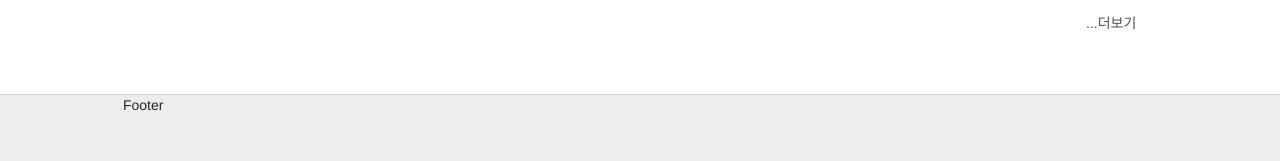
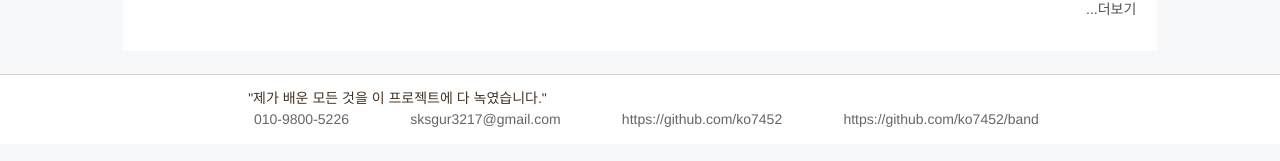
Before and after one commit to KYH9800/band, a Next.js app in the folder prepare/front/: page / in a window 1280 px wide. Shown: the part 1618-1779 px from the top of the page. Built offline with nearby package versions, Linux system fonts and the light colour scheme.

Commit message:
completed index.js / start new more page, news read page / start back server

```diff
--- a/prepare/front/components/Footer.js
+++ b/prepare/front/components/Footer.js
@@ -5,7 +5,21 @@ import { FooterWrapper } from '../style/FooterStyled';
 const Footer = () => {
   return (
     <FooterWrapper>
-      <div>Footer</div>
+      <div>
+        <span>"제가 배운 모든 것을 이 프로젝트에 다 녹였습니다."</span>
+      </div>
+      <span>
+        <a>010-9800-5226</a>
+      </span>
+      <span>
+        <a>sksgur3217@gmail.com</a>
+      </span>
+      <span>
+        <a href="https://github.com/ko7452">https://github.com/ko7452</a>
+      </span>
+      <span>
+        <a href="https://github.com/ko7452/band">https://github.com/ko7452/band</a>
+      </span>
     </FooterWrapper>
   );
 };
--- a/prepare/front/style/AppLayoutStyled.js
+++ b/prepare/front/style/AppLayoutStyled.js
@@ -7,6 +7,7 @@ export const GlobalStyle = createGlobalStyle`
 
   body {
     /* justify-content: center; */
+    background-color: #f7f8f9;
     font-family: "Helvetica", "Arial", sans-serif;
     line-height: 1.5;
     margin: 0;
@@ -15,7 +16,7 @@ export const GlobalStyle = createGlobalStyle`
 
   header {
     z-index: 1;
-    background-color: #ededed; // #fff;
+    background-color: #fff; // #fff;
     border-bottom: 1px solid #d6d3d3;
     // 메뉴바 상단 고정
     position: fixed;
@@ -34,7 +35,7 @@ export const GlobalStyle = createGlobalStyle`
   }
 
   footer {
-    background-color: #ededed;
+    background-color: #fff;
     height: 70px;
     position: relative; // footer 하단 고정
     /* transform : translateY(0%); // footer 하단 고정 */
@@ -43,6 +44,10 @@ export const GlobalStyle = createGlobalStyle`
     width: 100%;
     margin-top: 0;
     border-top: 1px solid #d6d3d3;
+    // mobile
+    @media (max-width: 767px) {
+      display: none;
+    }
   }
   `;
 
--- a/prepare/front/style/FooterStyled.js
+++ b/prepare/front/style/FooterStyled.js
@@ -3,4 +3,23 @@ import styled from 'styled-components';
 export const FooterWrapper = styled.div`
   max-width: 1034px;
   margin: 0 auto;
+  padding: 1% 0% 1.5% 1%;
+  text-align: center;
+  color: #432;
+  div {
+    text-align: left;
+    padding: 0% 11%;
+  }
+  span a {
+    color: #666;
+    padding: 0% 3%;
+    user-select: none;
+    :hover {
+      color: black;
+      text-decoration: underline;
+    }
+    :active {
+      color: #666;
+    }
+  }
 `;
--- a/prepare/front/style/HomePageNewsStyled.js
+++ b/prepare/front/style/HomePageNewsStyled.js
@@ -29,7 +29,10 @@ export const Nav = styled.nav`
       color: black;
     }
     @media (max-width: 767px) {
-      margin-bottom: 5%;
+      margin-bottom: 2%;
+      ul a {
+        font-size: 14px;
+      }
     }
   }
 
@@ -96,7 +99,7 @@ export const NewsInfo = styled.div`
     margin-bottom: 3%;
     .neswInfo {
       a {
-        font-size: 15px;
+        font-size: 13px;
       }
       p {
         font-size: 10px;
--- a/prepare/front/style/HomeStyled.js
+++ b/prepare/front/style/HomeStyled.js
@@ -4,6 +4,7 @@ import { Card } from 'antd';
 export const HomeWrapper = styled.div`
   // 뉴스 정보
   .newsWrapper {
+    background-color: #fff;
     border-bottom: 1px solid #ededed;
     padding: 1% 0 3% 0;
     @media (max-width: 767px) {
@@ -88,7 +89,10 @@ export const HomeWrapper = styled.div`
 
   // 추천 밴드 목록
   .recommendBandWrapper {
-    padding: 35px 0 60px 0;
+    background-color: #fff;
+    padding-top: 2%;
+    padding-bottom: 3%;
+    margin: 0px 0 23px 0;
     h1 {
       font-size: 21px;
       margin: 0% 1% 3% 1%;
```
